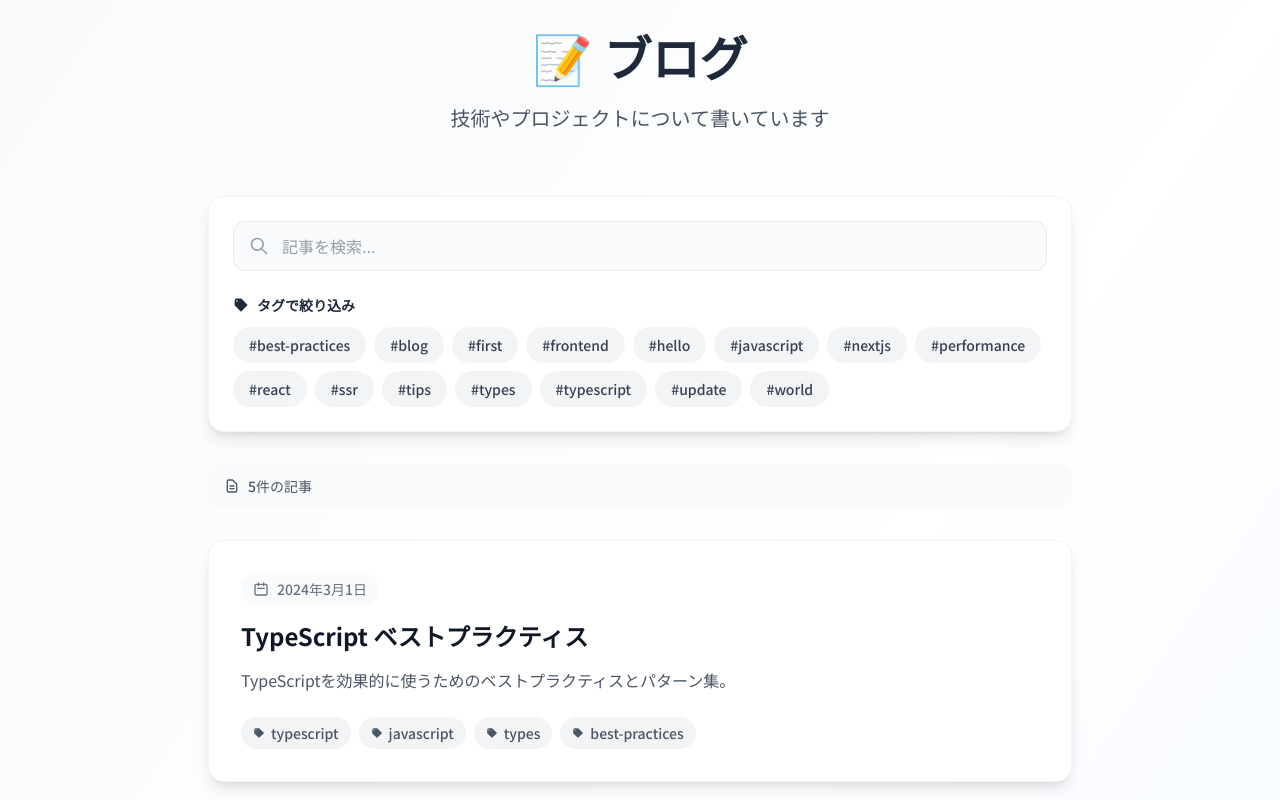
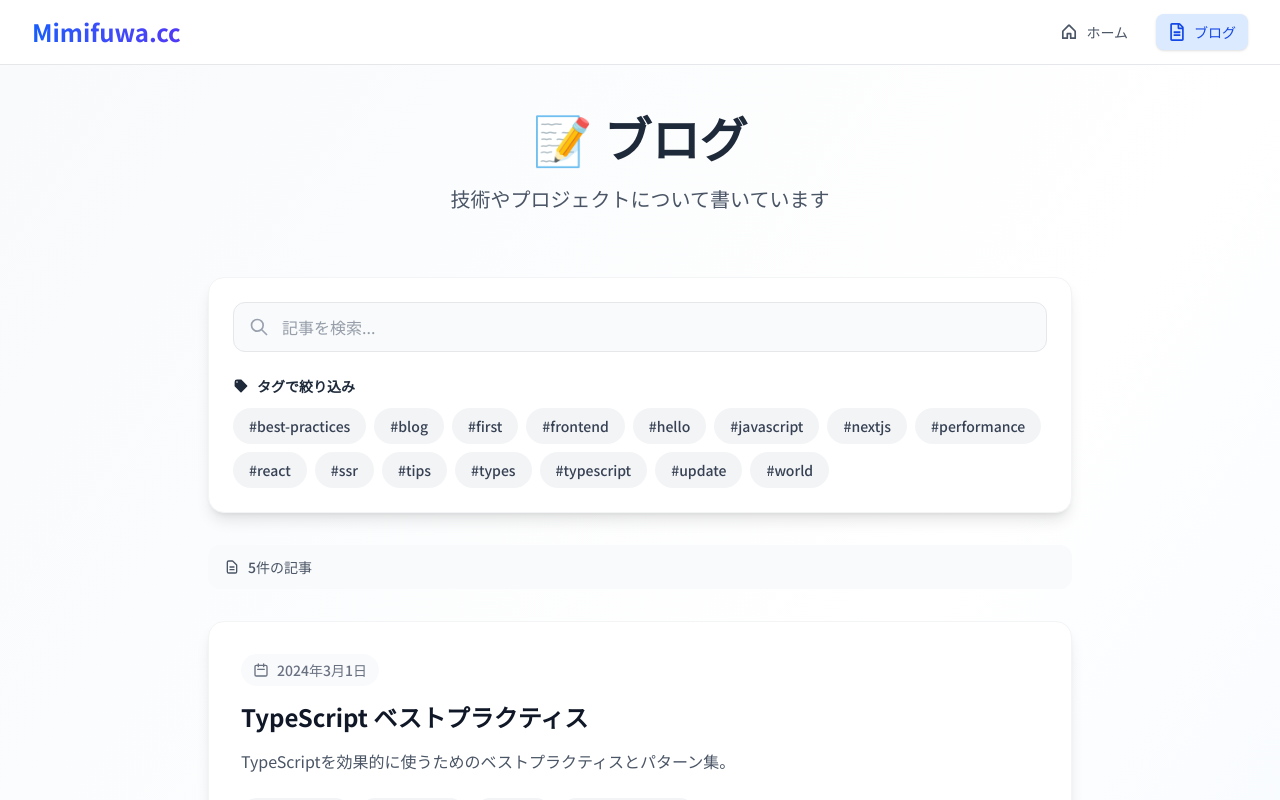
Before and after one commit to mimifuwa/mimifuwa.cc, a Next.js app: page /blogs in a window 1280 px wide. Shown: the top 800 px of the page. Built offline with nearby package versions, Linux system fonts and the light colour scheme; a web font is replaced by a local one.

Commit message:
chore: トップナビゲーションを追加

```diff
--- a/src/app/(index)/_components/hero-section.tsx
+++ b/src/app/(index)/_components/hero-section.tsx
@@ -31,7 +31,7 @@ export function HeroSection() {
   };
 
   return (
-    <section className="flex items-center justify-center relative bg-gradient-to-br from-slate-50 via-blue-50 to-indigo-100 px-6 py-12 sm:px-8 sm:py-20">
+    <section className="flex items-center justify-center relative bg-gradient-to-br from-slate-50 via-blue-50 to-indigo-100 px-6 py-12 sm:px-8 sm:py-20 min-h-screen">
       {/* Background image with blur */}
       <div className="absolute inset-0 -z-10">
         <img
--- a/src/app/blogs/[slug]/page.tsx
+++ b/src/app/blogs/[slug]/page.tsx
@@ -27,7 +27,7 @@ export default async function BlogPost({ params }: Props) {
   const contentHtml = await markdownToHtml(post.content);
 
   return (
-    <div className="min-h-screen bg-gradient-to-br from-slate-50 via-white to-blue-50">
+    <div className="min-h-screen bg-gradient-to-br from-slate-50 via-white to-blue-50 pt-4">
       <div className="max-w-4xl mx-auto px-4 py-8">
         <Link
           href="/blogs"
--- a/src/app/layout.tsx
+++ b/src/app/layout.tsx
@@ -1,5 +1,6 @@
 import type { Metadata, Viewport } from "next";
 
+import Header from "@/components/header";
 import { fonts } from "@/lib/fonts";
 
 import "./globals.css";
@@ -53,7 +54,8 @@ export default function RootLayout({
   return (
     <html lang="ja" className={`${fonts.map((font) => font.variable).join(" ")}`}>
       <body className="text-slate-700 font-normal">
-        <div>{children}</div>
+        <Header />
+        <main>{children}</main>
       </body>
     </html>
   );
--- a/src/components/blog-search.tsx
+++ b/src/components/blog-search.tsx
@@ -84,7 +84,7 @@ export default function BlogSearch({ posts }: BlogSearchProps) {
   };
 
   return (
-    <div className="min-h-screen bg-gradient-to-br from-slate-50 via-white to-blue-50">
+    <div className="min-h-screen bg-gradient-to-br from-slate-50 via-white to-blue-50 pt-4">
       <div className="max-w-4xl mx-auto px-4 py-8">
         <div className="text-center mb-12 sm:mb-16">
           <h2 className="text-3xl sm:text-4xl lg:text-5xl font-bold text-gray-800 mb-6">
--- a/src/components/header.tsx
+++ b/src/components/header.tsx
@@ -1,28 +1,125 @@
+"use client";
+
 import Link from "next/link";
+import { usePathname } from "next/navigation";
+import { useState } from "react";
 import { FaRegFileAlt } from "react-icons/fa";
 import { PiHouseBold } from "react-icons/pi";
 
 const navItems = [
-  { icon: <PiHouseBold />, href: "/" },
-  { icon: <FaRegFileAlt />, href: "/blogs" },
+  { icon: <PiHouseBold />, href: "/", label: "ホーム" },
+  { icon: <FaRegFileAlt />, href: "/blogs", label: "ブログ" },
 ];
 
 export default function Header() {
+  const [isMenuOpen, setIsMenuOpen] = useState(false);
+  const pathname = usePathname();
+
   return (
-    <header className="flex w-full justify-between items-center p-4 px-5 mb-4 max-w-7xl mx-auto">
-      <h2 className="text-4xl xs:text-7xl font-title">
-        <Link href="/">Mimifuwa.cc</Link>
-      </h2>
-      <nav>
-        <ul className="flex gap-x-4">
-          {navItems.map((item) => (
-            <li key={item.href}>
-              <Link href={item.href} className="text-3xl">
-                {item.icon}
-              </Link>
-            </li>
-          ))}
-        </ul>
+    <header className="sticky top-0 z-50 bg-white/80 backdrop-blur-md border-b border-gray-200">
+      <nav className="max-w-7xl mx-auto px-4 sm:px-6 lg:px-8">
+        <div className="flex justify-between items-center h-16">
+          {/* Logo */}
+          <div className="flex-shrink-0">
+            <Link
+              href="/"
+              className="text-2xl font-bold bg-gradient-to-r from-blue-600 to-indigo-600 bg-clip-text text-transparent hover:from-blue-700 hover:to-indigo-700 transition-all duration-200"
+            >
+              Mimifuwa.cc
+            </Link>
+          </div>
+
+          {/* Desktop Navigation */}
+          <div className="hidden md:block">
+            <div className="ml-10 flex items-baseline space-x-4">
+              {navItems.map((item) => {
+                const isActive =
+                  pathname === item.href ||
+                  (item.href === "/blogs" && pathname.startsWith("/blogs"));
+                return (
+                  <Link
+                    key={item.href}
+                    href={item.href}
+                    className={`flex items-center gap-2 px-3 py-2 rounded-lg text-sm font-medium transition-all duration-200 ${
+                      isActive
+                        ? "bg-blue-100 text-blue-700 shadow-sm"
+                        : "text-gray-600 hover:text-gray-900 hover:bg-gray-100"
+                    }`}
+                  >
+                    <span className="text-lg">{item.icon}</span>
+                    {item.label}
+                  </Link>
+                );
+              })}
+            </div>
+          </div>
+
+          {/* Mobile menu button */}
+          <div className="md:hidden">
+            <button
+              onClick={() => setIsMenuOpen(!isMenuOpen)}
+              className="inline-flex items-center justify-center p-2 rounded-md text-gray-600 hover:text-gray-900 hover:bg-gray-100 focus:outline-none focus:ring-2 focus:ring-inset focus:ring-blue-500 transition-colors"
+              aria-expanded="false"
+            >
+              <span className="sr-only">メニューを開く</span>
+              <svg
+                className={`${isMenuOpen ? "hidden" : "block"} h-6 w-6`}
+                xmlns="http://www.w3.org/2000/svg"
+                fill="none"
+                viewBox="0 0 24 24"
+                stroke="currentColor"
+                aria-hidden="true"
+              >
+                <path
+                  strokeLinecap="round"
+                  strokeLinejoin="round"
+                  strokeWidth="2"
+                  d="M4 6h16M4 12h16M4 18h16"
+                />
+              </svg>
+              <svg
+                className={`${isMenuOpen ? "block" : "hidden"} h-6 w-6`}
+                xmlns="http://www.w3.org/2000/svg"
+                fill="none"
+                viewBox="0 0 24 24"
+                stroke="currentColor"
+                aria-hidden="true"
+              >
+                <path
+                  strokeLinecap="round"
+                  strokeLinejoin="round"
+                  strokeWidth="2"
+                  d="M6 18L18 6M6 6l12 12"
+                />
+              </svg>
+            </button>
+          </div>
+        </div>
+
+        {/* Mobile Navigation */}
+        <div className={`md:hidden ${isMenuOpen ? "block" : "hidden"}`}>
+          <div className="px-2 pt-2 pb-3 space-y-1 bg-white border-t border-gray-200">
+            {navItems.map((item) => {
+              const isActive =
+                pathname === item.href || (item.href === "/blogs" && pathname.startsWith("/blogs"));
+              return (
+                <Link
+                  key={item.href}
+                  href={item.href}
+                  className={`flex items-center gap-3 px-3 py-2 rounded-md text-base font-medium transition-all duration-200 ${
+                    isActive
+                      ? "bg-blue-100 text-blue-700"
+                      : "text-gray-600 hover:text-gray-900 hover:bg-gray-100"
+                  }`}
+                  onClick={() => setIsMenuOpen(false)}
+                >
+                  <span className="text-xl">{item.icon}</span>
+                  {item.label}
+                </Link>
+              );
+            })}
+          </div>
+        </div>
       </nav>
     </header>
   );
```
